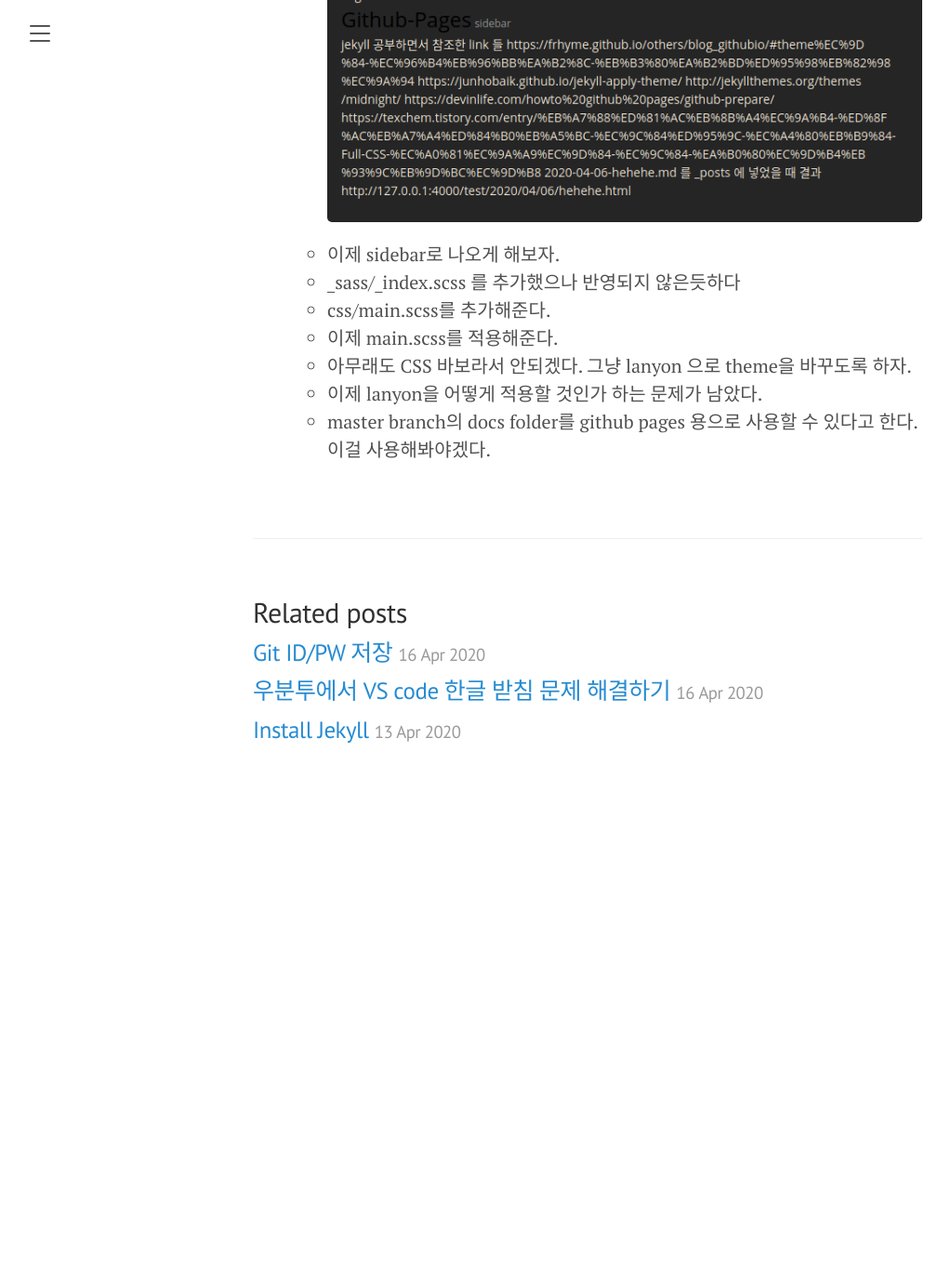
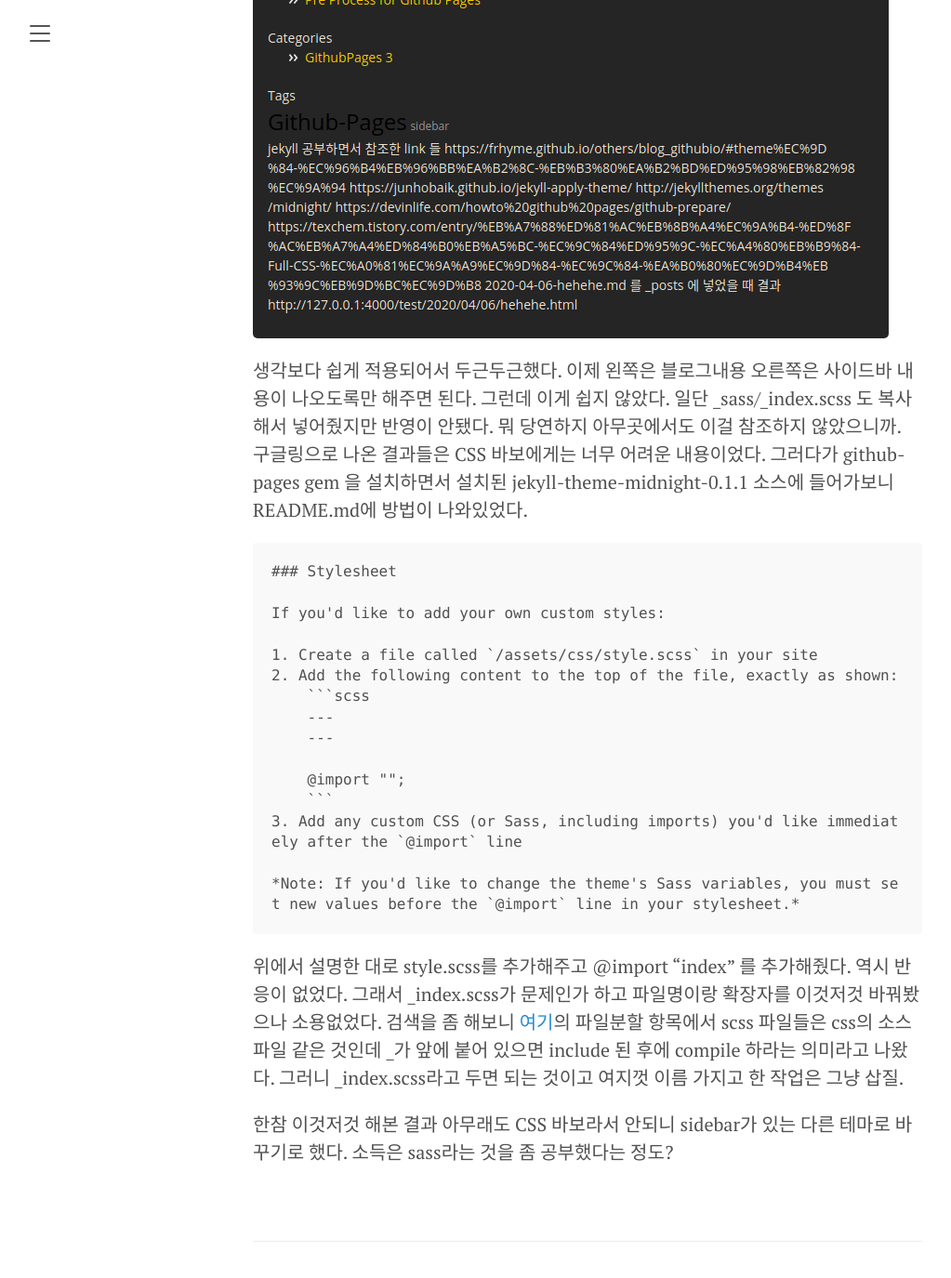
Before and after one commit to nyaooooong/nyaooooong.github.io, a Jekyll site: the page built from _posts/2020-04-14-1.md, in a window 1280 px wide and 1400 px high, scrolled down 1043 px. Shown: the top 1375 px of the window at 93% size, without its empty margins (8-1031 px from the left). Built offline with Jekyll 4.4.1, drawn with Linux system fonts in a browser that asks for light colours; before the commit the page ends 1904 px from its top, so only the background shows below that; some of the changed text lies outside the part shown.

Commit message:
add posts & remove lanyon posts

````diff
--- a/_posts/2020-04-14-1.md
+++ b/_posts/2020-04-14-1.md
@@ -1,30 +1,54 @@
 ---
 layout: post
-title: Add Side Bar
+title: 사이드바를 추가해보자!
 date: 2020-04-14
 updated: 2020-04-14
-category: GithubPages
-tags: Github-Pages
+category: 블로그만들기
+tags: github-pages
 published: true
 ---
 
-# sidebar를 추가해보자
-1. reference site
-[gaohaoyang.github.io](https://gaohaoyang.github.io)
-[source](https://github.com/Gaohaoyang/gaohaoyang.github.io/)
+결론부터 말하면 처참하게 실패 후 [Lanyon](https://lanyon.getpoole.com/) 을 쓰기로 했다.
+### 참고한 사이트
+- [gaohaoyang.github.io](https://gaohaoyang.github.io)
+- [source](https://github.com/Gaohaoyang/gaohaoyang.github.io/)
 
-2. 추가하고 싶은 내용
-- div tag를 이용해서 side bar 표시
-- side bar에는 recent post, category, tag cloud 표시
+### 만들고 싶은 내용
+- side bar 에 recent post, category, tag cloud 가 표시되도록 해보자.
 - land scape에서는 menu bar, portrait 시에는 menu button 으로 표시
 
-3. 방법
-- reference site에서 index.html의 <div class="right">의 내용을 복사해온다.
-- ![결과](/assets/img/add_sidebar_1.png)
-- 이제 sidebar로 나오게 해보자.
-- _sass/_index.scss 를 추가했으나 반영되지 않은듯하다
-- css/main.scss를 추가해준다.
-- 이제 main.scss를 적용해준다.
-- 아무래도 CSS 바보라서 안되겠다. 그냥 lanyon 으로 theme을 바꾸도록 하자.
-- 이제 lanyon을 어떻게 적용할 것인가 하는 문제가 남았다.
-- master branch의 docs folder를 github pages 용으로 사용할 수 있다고 한다. 이걸 사용해봐야겠다.
+### 해보자!
+위의 reference site에서 index.html의 <div class="right">의 내용을 복사해서 README.md 에 추가해줬다.
+![결과](/assets/img/add_sidebar_1.png)
+생각보다 쉽게 적용되어서 두근두근했다.
+이제 왼쪽은 블로그내용 오른쪽은 사이드바 내용이 나오도록만 해주면 된다.
+그런데 이게 쉽지 않았다.
+일단 _sass/_index.scss 도 복사해서 넣어줬지만 반영이 안됐다. 뭐 당연하지 아무곳에서도 이걸 참조하지 않았으니까.
+구글링으로 나온 결과들은 CSS 바보에게는 너무 어려운 내용이었다.
+그러다가 github-pages gem 을 설치하면서 설치된 jekyll-theme-midnight-0.1.1 소스에 들어가보니 README.md에 방법이 나와있었다.
+```
+### Stylesheet
+
+If you'd like to add your own custom styles:
+
+1. Create a file called `/assets/css/style.scss` in your site
+2. Add the following content to the top of the file, exactly as shown:
+    ```scss
+    ---
+    ---
+
+    @import "{{ site.theme }}";
+    ```
+3. Add any custom CSS (or Sass, including imports) you'd like immediately after the `@import` line
+
+*Note: If you'd like to change the theme's Sass variables, you must set new values before the `@import` line in your stylesheet.*
+```
+위에서 설명한 대로 style.scss를 추가해주고 @import "index" 를 추가해줬다. 역시 반응이 없었다.
+그래서 _index.scss가 문제인가 하고 파일명이랑 확장자를 이것저것 바꿔봤으나 소용없었다.
+검색을 좀 해보니
+[여기](https://heropy.blog/2018/01/31/sass/)의 파일분할 항목에서
+scss 파일들은 css의 소스파일 같은 것인데 _가 앞에 붙어 있으면 include 된 후에 compile 하라는 의미라고 나왔다.
+그러니 _index.scss라고 두면 되는 것이고 여지껏 이름 가지고 한 작업은 그냥 삽질.
+
+한참 이것저것 해본 결과 아무래도 CSS 바보라서 안되니 sidebar가 있는 다른 테마로 바꾸기로 했다.
+소득은 sass라는 것을 좀 공부했다는 정도?
````
Also changed, not shown: _posts/2020-04-01-whats-jekyll.md (deleted, +0 -12 lines), _posts/2020-04-02-example-content.md (deleted, +0 -122 lines), _posts/2020-04-03-introducing-lanyon.md (deleted, +0 -38 lines), _posts/2020-04-13-1.md (+2 -2 lines), _posts/2020-04-13-2.md (+2 -2 lines), _posts/2020-04-14-2.md (added, +11 -0 lines), _posts/2020-04-16-1.md (+1 -1 lines).
